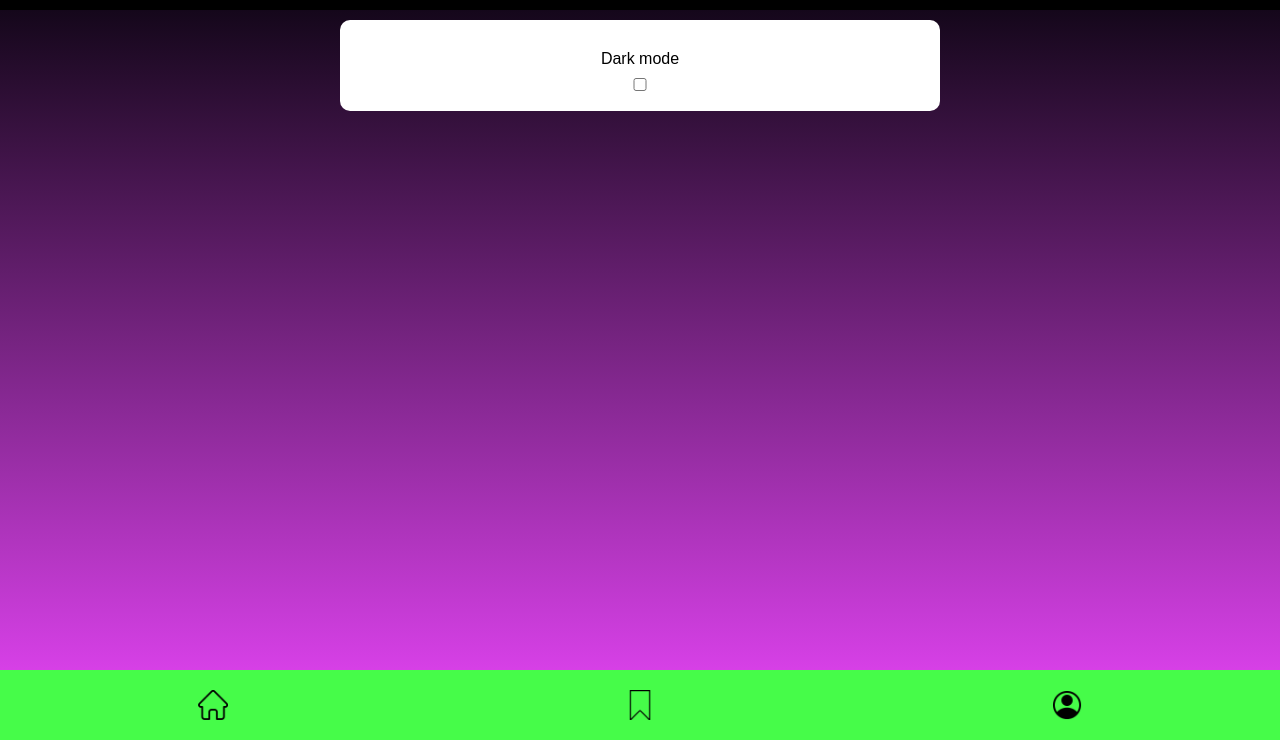
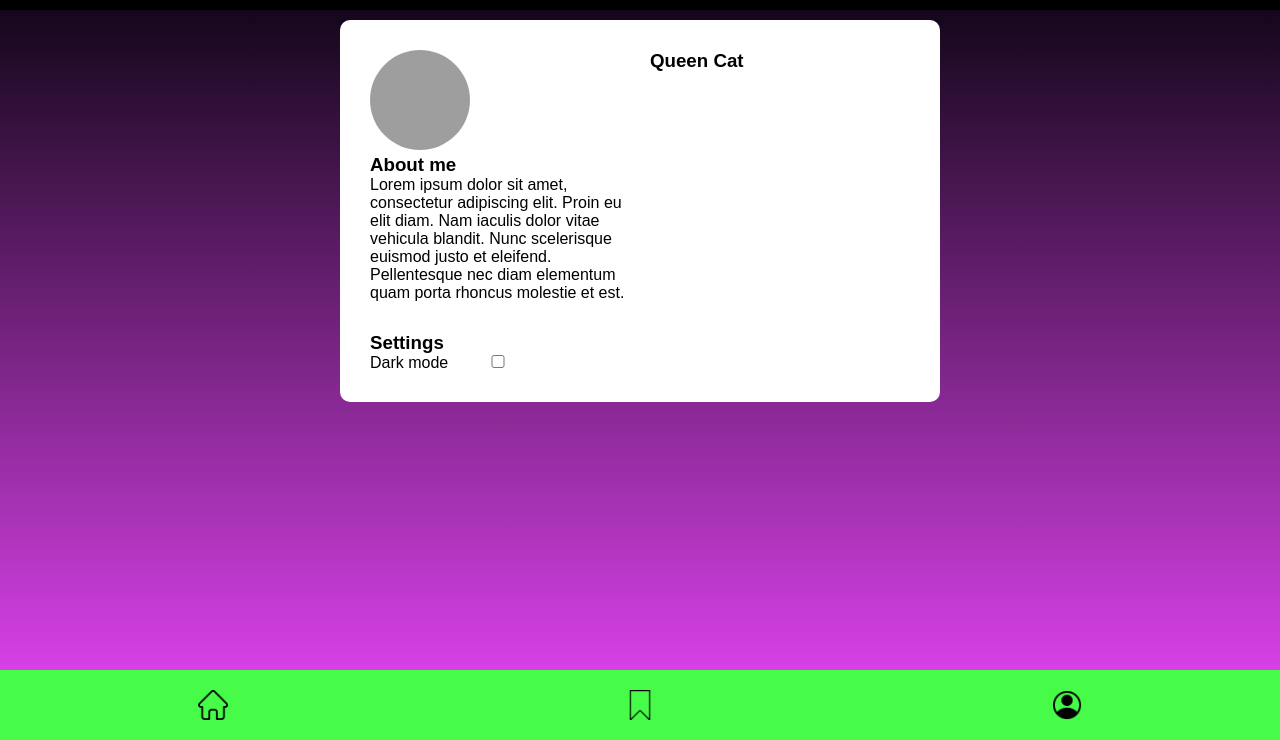
Before and after one commit to fadiktekin/quiz-app, a plain HTML site: page profile.html in a window 1280 px wide. Shown: the part 60-800 px from the top of the page. Drawn offline with Linux system fonts and the light colour scheme; grey boxes are pictures that could not be loaded.

Commit message:
add content to profile page

```diff
--- a/css/pages-profile.css
+++ b/css/pages-profile.css
@@ -1,21 +1,32 @@
-.profile-section {
+.profile-card {
   position: relative;
   color: black;
-  margin: calc(var(--header-footer-height) + 10px) auto;
-  width: 50%;
-  /* height: 100%; */
-  min-width: 400px;
-  max-width: 600px;
   display: flex;
   flex-direction: column;
-  align-items: center;
-  justify-content: flex-start;
-  gap: 10px;
+  align-items: flex-start;
+  gap: 30px;
   background-color: white;
-  padding: 20px;
+  padding: 30px;
   border-radius: 10px;
 }
 
 input {
   width: 100px;
 }
+
+.profile-card__img {
+  border-radius: 50px;
+}
+
+.profile-card__aboutme {
+  display: flex;
+  justify-content: space-between;
+  align-items: flex-start;
+  gap: 20px;
+}
+.profile-card__aboutme > div {
+  flex: 1 1 0;
+}
+.profile-card__name {
+  text-align: right;
+}
--- a/profile.html
+++ b/profile.html
@@ -10,11 +10,34 @@
     <header>
       <h1>Quiz App</h1>
     </header>
-    <main  >
-      <section class="profile-section">
-        <label class="switch"></label>
-          Dark mode<input type="checkbox" />
-        </label>
+    <main>
+      <section>
+        <article class="profile-card">
+          <div class="profile-card__aboutme">
+            <div>
+              <img
+                class="profile-card__img"
+                src="https://cataas.com/cat"
+                alt="Cat image"
+                width="100px"
+                height="100px"
+              />
+              <h1>About me</h1>
+              <p>
+                Lorem ipsum dolor sit amet, consectetur adipiscing elit. Proin
+                eu elit diam. Nam iaculis dolor vitae vehicula blandit. Nunc
+                scelerisque euismod justo et eleifend. Pellentesque nec diam
+                elementum quam porta rhoncus molestie et est.
+              </p>
+            </div>
+            <div><h1>Queen Cat</h1></div>
+          </div>
+          <div class="profile-card__setting">
+            <h1>Settings</h1>
+            <label class="switch"></label>
+            Dark mode<input type="checkbox" />
+          </div>
+        </article>
       </section>
     </main>
     <footer>
--- a/styles.css
+++ b/styles.css
@@ -1,4 +1,4 @@
 @import url("./css/global.css");
 @import url("./css/navigation.css");
 @import url("./css/pages-profile.css");
-@import url("./css/components/card.css");
+@import url("./css/components/question-card.css");
```
Also changed, not shown: css/components/question-card.css (renamed from css/components/card.css), resources/add.png (added), resources/add_filled.png (added), wireframes/quiz-app-form-page-with-counter.png (added), wireframes/quiz-app-form-page.png (added), 2 other files.
